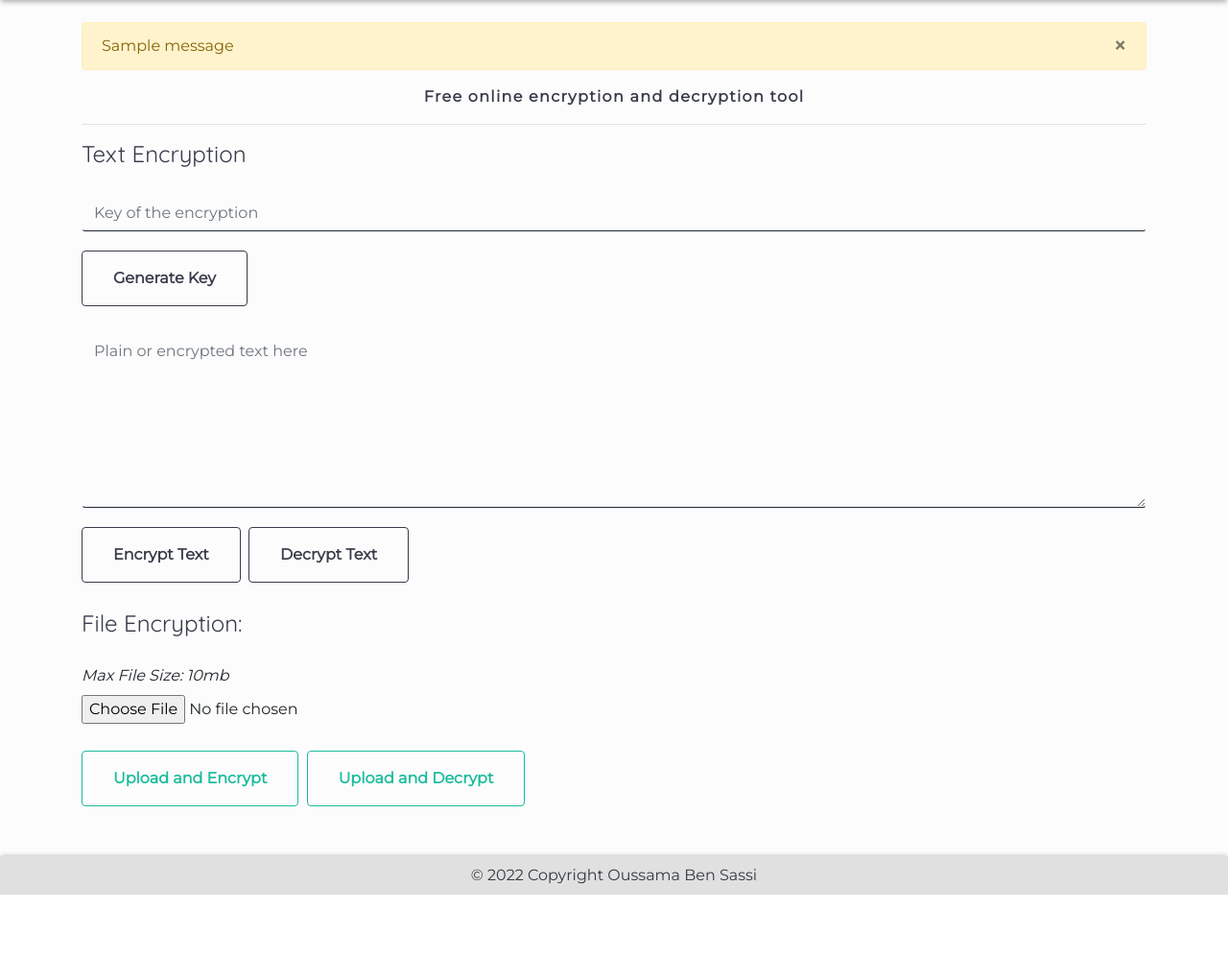
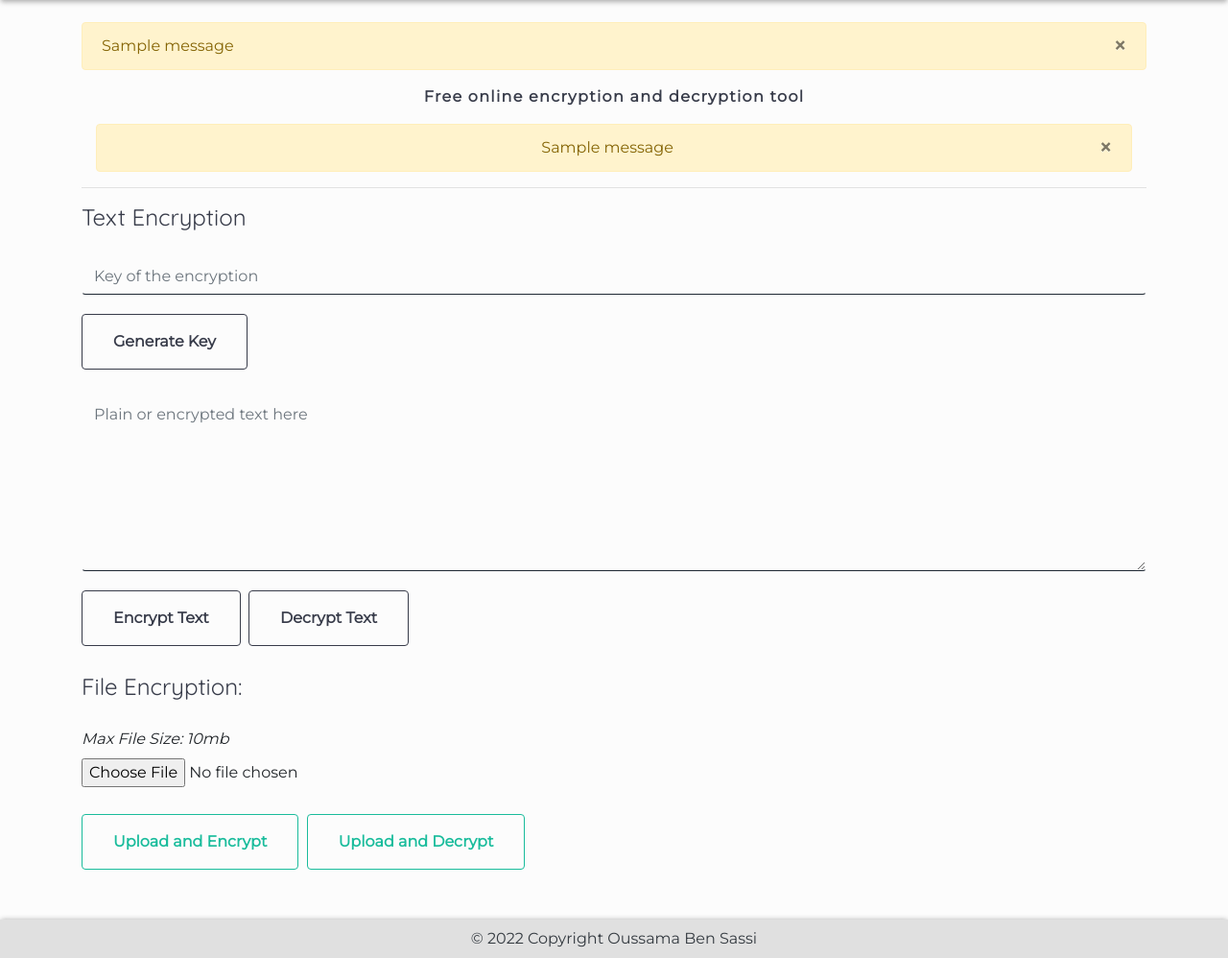
Before and after one commit to Oussama1403/Encipherr, a Flask app: page / in a window 1280 px wide. Shown: the part 56-1054 px from the top of the page at 96% size. Before the commit the page ends 988 px from the top, so only its background shows below. Run offline with Flask 2, Linux system fonts and the light colour scheme; one stand-in notice (Sample message) is shown; some libraries are stand-ins or nearby versions.

Commit message:
center error messages

```diff
--- a/templates/home.html
+++ b/templates/home.html
@@ -4,6 +4,27 @@
 
 <div class="container">
   <p id="intro" class="text-center">Free online encryption and decryption tool</p>
+
+  <!-- error message used by AJAX -->
+  <div id="tohide" style="display:none">
+    <div class="container">
+        <div class="alert alert-warning">
+            <button type="button" class="close" onclick="close_msg()">&times;</button>
+            <div id="message" style="text-align:center"></div>
+          </div>
+    </div>
+  </div>
+
+  <!-- error message used by flask -->
+  <div class="container">
+       {% for message in get_flashed_messages() %}
+       <div class="alert alert-warning">
+           <button type="button" class="close" data-dismiss="alert">&times;</button>
+           <div style="text-align:center">{{ message }}</div>
+       </div>
+       {% endfor %}
+  </div>
+
   <hr style="width:100%;margin-bottom:16px;margin-top:0"/>
 
   <form id="form" action="#" method="POST" enctype="multipart/form-data">
```
